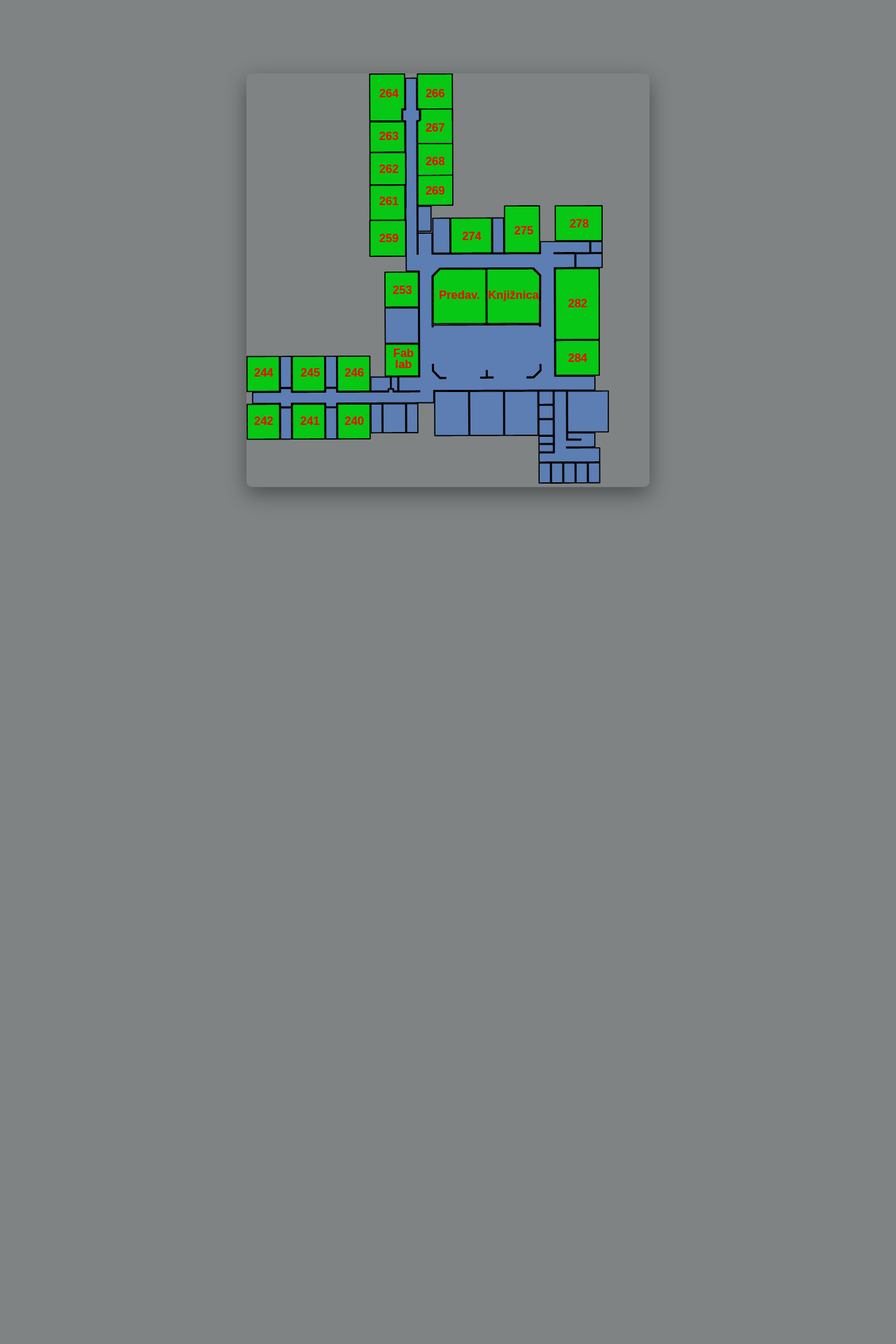
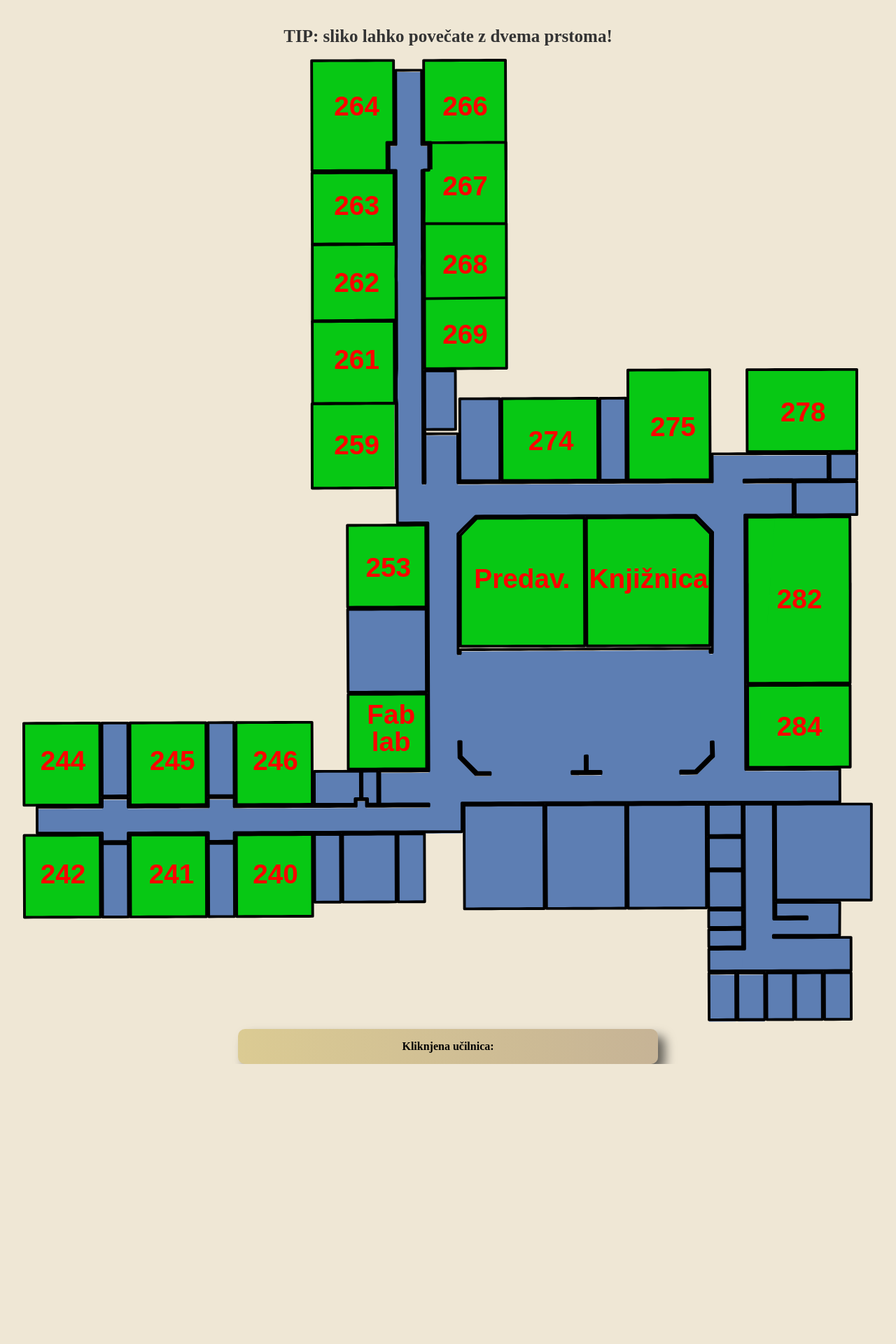
Before and after one commit to LukecZupi/SckrGeoguessr, a Flask app: page /control in a window 1280 px wide. Shown: the top 1920 px of the page at 70% size. After the commit the page ends 1520 px from the top, so only its background shows below. Run offline with Flask 3, Linux system fonts and the light colour scheme.

Commit message:
a bunch of changes

```diff
--- a/static/css/control.css
+++ b/static/css/control.css
@@ -1,8 +1,20 @@
 html,
 body {
     margin: 0;
-    height: 300%;
-    background-color: #0307084b;
+    padding: 0;
+    background-color: #efe7d5;
+}
+
+h1{
+    font-size: 25px;
+    font-weight: bold;
+    color: #333;
+    padding-top: 20px;
+    padding-left: 5px;
+    padding-right: 5px;
+    line-height: 1.2;
+    text-align: center;
+
 }
 
 .room-label {
@@ -18,21 +30,11 @@ body {
     padding: 0;
 }
 
-.map {
-    position: absolute;
-    top: 50%;
-    left: 50%;
-    transform: translate(-50%, -50%);
-    box-shadow: 0 10px 30px rgba(0, 0, 0, 0.4);
-    border-radius: 8px;
-    width: 45%;
-    min-width: 45%;
-    min-height: 45%;
-}
-
-.map svg {
-    width: 90%;
+svg {
+    width: 95%;
     height: auto;
+    display: block;
+    margin: 10px auto;
 }
 
 svg path.classroom:hover {
@@ -42,3 +44,20 @@ svg path.classroom:hover {
 svg path:not(.classroom) {
     pointer-events: none;
 }
+
+#text{
+    display: flex;
+    background: linear-gradient(90deg, #b08e0551 0%, #663a014c 100%);
+    margin-left: auto;
+    margin-right: auto;
+    height: 50px;
+    border-radius: 10px;
+    box-shadow: 10px 10px 15px rgba(0, 0, 2, 0.579);
+    max-width: 600px;
+    width: 80%;
+    font-weight: bold;
+    text-align: center;
+    justify-content: center;
+    align-items: center;
+    flex-direction: column;
+}
--- a/static/css/finish_style.css
+++ b/static/css/finish_style.css
@@ -63,7 +63,7 @@ h1 {
     margin-bottom: 25px;
     text-align: center;
     max-width: 350px;
-    width: 100%;
+    width: 80%;
     position: relative;
     top: 100%;
     left: 50%;
--- a/static/css/index.css
+++ b/static/css/index.css
@@ -28,7 +28,6 @@ a {
 }
 
 #hrefss{
-
     background: linear-gradient(90deg, #f4c40328 0%, #663a0133 100%);
     padding: 20px 40px 20px 50px;
     border-radius: 10px;
--- a/templates/control.html
+++ b/templates/control.html
@@ -1,6 +1,7 @@
 <!-- DISPLAYS SVG MAP. OPTIONALLY ALSO DISPLAYS TIME AND ATTEMPTS -->
 <!DOCTYPE html>
 <html lang="en">
+
 <head>
 	<meta charset="UTF-8">
 	<title>Sckr Geoguessr</title>
@@ -8,10 +9,11 @@
 	<link rel="stylesheet" href="{{ url_for('static', filename='css/control.css') }}">
 	<script type="module" src="../static/javascript/control.js"></script>
 </head>
+
 <body>
-	<div class="game">
-		<div class="map">
-			<svg width="942" height="1066" viewBox="0 0 942 1066" fill="none" xmlns="http://www.w3.org/2000/svg">
+	<div>
+		<h1>TIP: sliko lahko povečate z dvema prstoma!</h1>
+		<svg viewBox="0 0 942 1066" fill="none" xmlns="http://www.w3.org/2000/svg">
 			<path id="path4"
 				d="M323.167 825.047L368.226 824.864L368.205 818.829L374.154 818.807L374.043 788.409L323.033 788.598L323.167 825.047Z"
 				fill="#5d7eb3" />
@@ -20,8 +22,7 @@
 			<path id="path6" d="M923.565 504.419L923.475 467.989L855.154 468.243L855.288 504.664L923.565 504.419Z"
 				fill="#5d7eb3" />
 			<path class="classroom" class-data="275"
-					d="M761.191 465.841L760.661 344.171L669.979 344.507L670.424 466.203L761.191 465.841Z"
-					fill="#07c814" />
+				d="M761.191 465.841L760.661 344.171L669.979 344.507L670.424 466.203L761.191 465.841Z" fill="#07c814" />
 			<path id="path8" d="M853.27 1011.56L823.687 1011.67L823.898 1063.29L853.457 1063.2L853.27 1011.56Z"
 				fill="#5d7eb3" />
 			<path id="path9" d="M887.535 1011.44L887.724 1063.06L917.271 1062.94L917.082 1011.39L887.535 1011.44Z"
@@ -40,11 +41,9 @@
 				d="M375.803 788.403L375.914 818.801L381.954 818.778L381.967 824.829L392.645 824.789L393.239 824.75L393.106 788.338L375.803 788.403Z"
 				fill="#5d7eb3" />
 			<path class="classroom" class-data="284"
-					d="M916.173 783.769L916.036 693.094L802.576 693.515L802.846 784.16L916.173 783.769Z"
-					fill="#07c814" />
+				d="M916.173 783.769L916.036 693.094L802.576 693.515L802.846 784.16L916.173 783.769Z" fill="#07c814" />
 			<path class="classroom" class-data="278"
-					d="M923.403 434.378L923.434 343.848L801.806 344.05L802.096 434.786L923.403 434.378Z"
-					fill="#07c814" />
+				d="M923.403 434.378L923.434 343.848L801.806 344.05L802.096 434.786L923.403 434.378Z" fill="#07c814" />
 			<path id="path20" d="M796.584 861.814L759.18 861.953L759.309 896.54L796.713 896.401L796.584 861.814Z"
 				fill="#5d7eb3" />
 			<path id="path21" d="M444.914 857.754L415.7 857.864L415.975 933.01L445.189 932.901L444.914 857.754Z"
@@ -66,11 +65,9 @@
 			<path id="path27" d="M580.052 940.404L667.987 940.077L667.591 825.404L579.343 825.732L580.052 940.404Z"
 				fill="#5d7eb3" />
 			<path class="classroom" class-data="263"
-					d="M411.496 204.716L411.164 126.008L320.507 126.301L320.839 205.008L411.496 204.716Z"
-					fill="#07c814" />
+				d="M411.496 204.716L411.164 126.008L320.507 126.301L320.839 205.008L411.496 204.716Z" fill="#07c814" />
 			<path class="classroom" class-data="fablab"
-					d="M447.085 703.032L360.494 703.354L360.578 786.077L447.369 785.755L447.085 703.032Z"
-					fill="#07c814" />
+				d="M447.085 703.032L360.494 703.354L360.578 786.077L447.369 785.755L447.085 703.032Z" fill="#07c814" />
 			<path id="path30" d="M576.957 825.74L488.757 826.068L489.251 940.741L577.487 940.413L576.957 825.74Z"
 				fill="#5d7eb3" />
 			<path class="classroom" class-data="274"
@@ -89,14 +86,12 @@
 			<path id="path37" d="M411.757 290.423L321.1 290.759L321.431 381.439L412.088 381.102L411.757 290.423Z"
 				fill="#EE82EE" />
 			<path class="classroom" class-data="269"
-					d="M535.885 342.746L535.547 264.03L444.885 264.314L445.227 343.03L535.885 342.746Z"
-					fill="#07c814" />
+				d="M535.885 342.746L535.547 264.03L444.885 264.314L445.227 343.03L535.885 342.746Z" fill="#07c814" />
 			<path class="classroom" class-data="264"
 				d="M410.709 1.80798L320.052 2.14398L320.498 123.909L403.426 123.602L403.312 92.547L411.041 92.518L410.709 1.80798Z"
 				fill="#07c814" />
 			<path class="classroom" class-data="266"
-					d="M534.588 1.5L444.013 1.836L444.34 92.509L452.182 92.48H466.303L534.588 92.509V1.5Z"
-					fill="#07c814" />
+				d="M534.588 1.5L444.013 1.836L444.34 92.509L452.182 92.48H466.303L534.588 92.509V1.5Z" fill="#07c814" />
 			<path class="classroom" class-data="268" d="M445.803 183.423H534.803V264.423L445.803 265.423V183.423Z"
 				fill="#07c814" />
 			<path id="path42" d="M796.882 941.955L759.49 942.094L759.541 961.323L796.952 961.173L796.882 941.955Z"
@@ -107,19 +102,15 @@
 				d="M817.138 824.859L814.993 824.818L798.72 824.878L799.374 985.244L759.644 985.399L759.737 1009.53L917.082 1008.97L917.006 972.286L904.39 972.322L903.43 972.297L831.097 972.484L831.102 970.102L903.434 969.915L904.394 969.941L904.596 933.594L833.798 933.418L833.858 949.629L868.487 949.561L868.496 951.985L831.47 952.123L831.014 824.803L817.138 824.859Z"
 				fill="#5d7eb3" />
 			<path class="classroom" class-data="253"
-					d="M446.399 516.005L359.59 516.328L359.922 607.021L446.745 606.699L446.399 516.005Z"
-					fill="#07c814" />
+				d="M446.399 516.005L359.59 516.328L359.922 607.021L446.745 606.699L446.399 516.005Z" fill="#07c814" />
 			<path class="classroom" class-data="240"
-					d="M321.227 948.918L320.904 858.435L236.833 858.747L237.165 949.23L321.227 948.918Z"
-					fill="#07c814" />
+				d="M321.227 948.918L320.904 858.435L236.833 858.747L237.165 949.23L321.227 948.918Z" fill="#07c814" />
 			<path class="classroom" class-data="242"
-					d="M1.96204 859.434L2.29404 950.101L86.403 949.789L86.071 859.178L1.96204 859.434Z"
-					fill="#07c814" />
+				d="M1.96204 859.434L2.29404 950.101L86.403 949.789L86.071 859.178L1.96204 859.434Z" fill="#07c814" />
 			<path class="classroom" class-data="244"
 				d="M85.926 825.818L85.594 735.135L1.5 735.448L1.83301 826.111L85.926 825.818Z" fill="#07c814" />
 			<path class="classroom" class-data="245"
-					d="M203.414 825.419L203.082 734.699L118.993 735.012L119.326 825.691L203.414 825.419Z"
-					fill="#07c814" />
+				d="M203.414 825.419L203.082 734.699L118.993 735.012L119.326 825.691L203.414 825.419Z" fill="#07c814" />
 			<path id="path51" d="M88.479 868.652L88.767 949.78L117.366 949.674L117.07 868.656L88.479 868.652Z"
 				fill="#5d7eb3" />
 			<path class="classroom" class-data="259"
@@ -130,11 +121,9 @@
 			<path id="path55" d="M205.88 868.198L206.177 949.345L234.751 949.239L234.454 868.228L205.88 868.198Z"
 				fill="#5d7eb3" />
 			<path class="classroom" class-data="282"
-					d="M915.816 506.861L801.941 507.283L802.572 691.158L916.031 690.737L915.816 506.861Z"
-					fill="#07c814" />
+				d="M915.816 506.861L801.941 507.283L802.572 691.158L916.031 690.737L915.816 506.861Z" fill="#07c814" />
 			<path class="classroom" class-data="241"
-					d="M119.39 859.065L119.722 949.665L203.828 949.353L203.497 858.854L119.39 859.065Z"
-					fill="#07c814" />
+				d="M119.39 859.065L119.722 949.665L203.828 949.353L203.497 858.854L119.39 859.065Z" fill="#07c814" />
 			<path class="classroom" class-data="289"
 				d="M621.773 508.07L502.928 508.534L484.734 527.306L484.714 650.094L486.657 650.157L622.292 649.79L621.773 508.07Z"
 				fill="#07c814" />
@@ -373,7 +362,17 @@
 				<text x="408" y="758" class="room-label">lab</text>
 			</g>
 		</svg>
+		<div id="text">Kliknjena učilnica: </div>
 	</div>
-	</div>
+
+<script>
+	textDiv = document.getElementById("text");
+	document.querySelectorAll(".classroom").forEach(el => {
+    el.addEventListener("click", function () {
+        const room = this.getAttribute("class-data");
+        textDiv.innerHTML="Kliknjena učilnica: " + room;
+    });
+});
+</script>
 </body>
 </html>
--- a/templates/finish.html
+++ b/templates/finish.html
@@ -14,13 +14,14 @@
         <h1>Niste našli prave učilnice :(</h1>
         {% endif %}
         <div class="podatki">
-            <p>Število poskusov: {{ guesses }}</p>
-            <p>Pravilna učilnica: {{ correctClassroom }}</p>
+            <p><strong>Število poskusov: {{ guesses }}</strong></p>
+            <p><strong>Pravilna učilnica: {{ correctClassroom }}</strong></p><br>
             <p><strong>Kliknjene učilnice: </strong></p>
 
             {% for classroom in guessedClassrooms %}
             <p>{{ classroom }}</p>
             {% endfor %}
+            <br>
             <div>
                 <div id="confirm" style="margin-top:10px;">
                     <a href="/control"><button id="reset">Poskusi šeenkrat</button></a>
```
Lines whose indentation alone changed are shown as unchanged.
